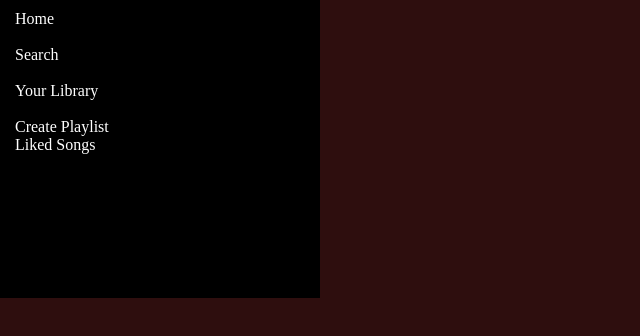
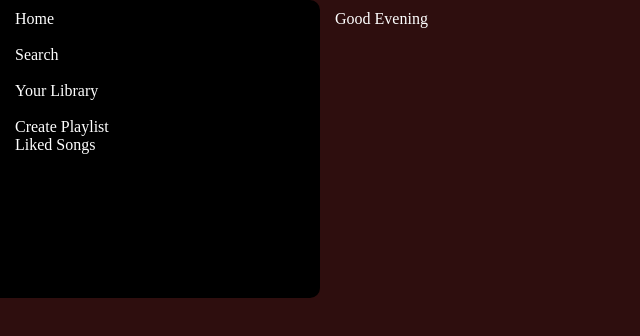
Before and after one commit to TaylorWill94/spotify-resume, a React (Create React App) app: page / in a window 1280 px wide. Shown: the top 336 px of the page, without its empty margins (0-640 px from the left). Built offline with nearby package versions, Linux system fonts and the light colour scheme.

Commit message:
Added content

```diff
--- a/src/App.css
+++ b/src/App.css
@@ -13,4 +13,12 @@
   background-color: black;
   padding-top: 10px;
   padding-left: 15px;
+  border-top-right-radius: 10px;
+  border-bottom-right-radius: 10px;
 }
+
+.hello {
+  padding-top: 10px;
+  padding-left: 15px;
+  color: white;
+}
--- a/src/App.js
+++ b/src/App.js
@@ -27,6 +27,7 @@ function App() {
         <br />
         <br />
       </div>
+      <div className="hello">Good Evening</div>
     </div>
   );
 }
```
